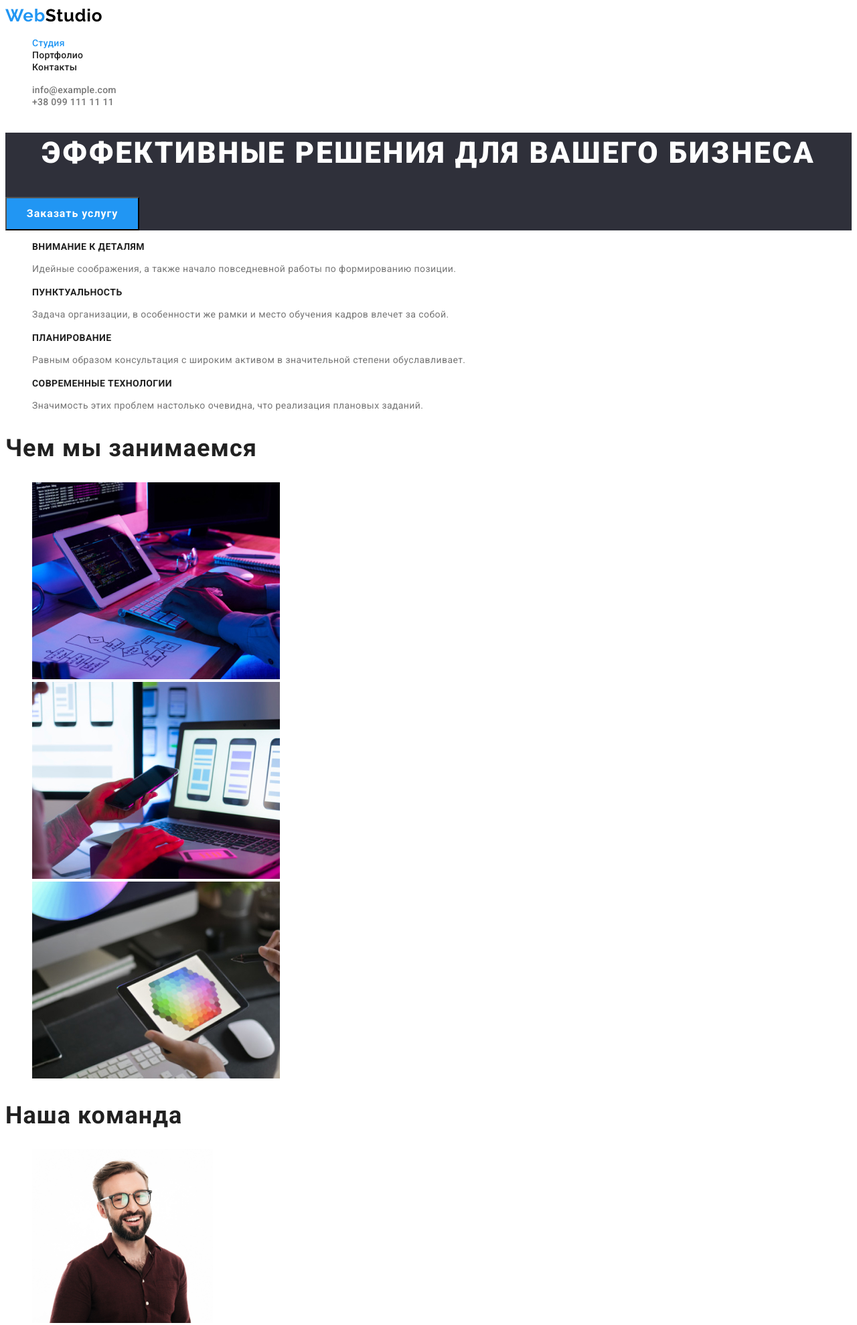
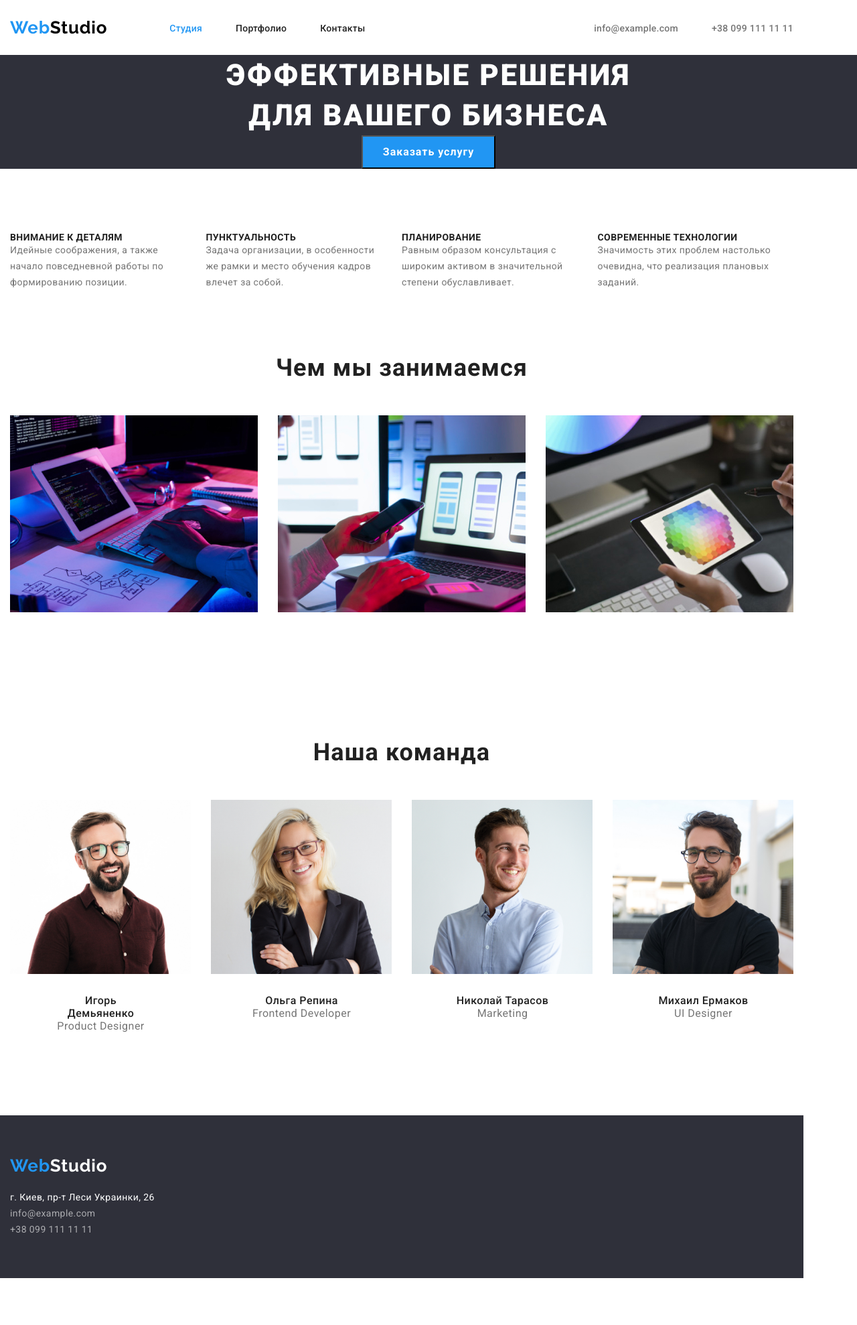
Before and after one commit to Arthur-Arska/goit-markup-hw-03, a plain HTML site: page index.html in a window 1280 px wide. Shown: the top 1978 px of the page at 67% size. After the commit the page ends 1908 px from the top, so only its background shows below. Drawn offline with nearby package versions, Linux system fonts and the light colour scheme.

Commit message:
редактирование css

```diff
--- a/css/styles.css
+++ b/css/styles.css
@@ -1,9 +1,45 @@
+:root {
+  --card-set-gap: 30px;
+}
+
+h1,
+h2,
+h3,
+h4,
+h5,
+h6 {
+  margin: 0;
+}
+
+ul,
+ol {
+  margin: 0;
+  padding: 0;
+}
+
+p {
+  margin: 0;
+}
+
+img {
+  display: block;
+  max-width: 100%;
+  height: auto;
+}
+
 body {
   scroll-behavior: smooth;
 }
 
 ul {
   list-style-type: none;
+}
+
+/* ========== HEADER ==========*/
+
+.header {
+  display: flex;
+  align-items: center;
 }
 
 .logo-studio-black {
@@ -16,23 +52,43 @@ ul {
 
 .logo,
 .nav-list-link,
-.studio-mail,
-.studio-tel,
-.studio-address,
-.footer-address,
-.footer-mail,
-.footer-tel {
+.studio-address-link {
   text-decoration: none;
 }
 
-.logo {
+.header-container {
+  display: flex;
+  align-items: center;
+  width: 1200px;
+  padding-left: 15px;
+  padding-right: 15px;
+}
+
+.navigation {
+  display: flex;
+  align-items: center;
+}
+
+.nav-menu {
+  display: flex;
+  padding-top: 32px;
+  padding-bottom: 32px;
+}
+
+.nav-menu-list:not(:last-child) {
+  margin-right: 50px;
+}
+
+.header .logo {
   font-family: "Raleway", sans-serif;
   font-weight: 700;
   font-size: 26px;
   line-height: 1.192;
   letter-spacing: 0.03em;
   color: #2196f3;
+  margin-right: 93px;
 }
+
 .nav-menu .nav-list-link.current {
   color: #2196f3;
 }
@@ -47,25 +103,68 @@ ul {
 
 .nav-list-link:hover,
 .nav-list-link:focus,
-.studio-mail:hover,
-.studio-mail:focus,
-.studio-tel:hover,
-.studio-tel:focus {
+.studio-address-link:hover,
+.studio-address-link:focus {
   color: #2196f3;
 }
 
-.address {
+.container {
+  padding-left: 15px;
+  padding-right: 15px;
+  margin: 0 auto;
+}
+
+.header .address {
+  margin-left: auto;
+  padding-bottom: 32px;
+  padding-top: 32px;
+}
+
+.address-list {
+  display: flex;
   font-style: normal;
 }
 
-.studio-mail,
-.studio-tel {
+.address-list-item:not(:last-child) {
+  margin-right: 50px;
+}
+
+.studio-address-link {
   font-family: "Roboto", sans-serif;
   font-weight: 500;
   font-size: 14px;
   line-height: 1.143;
   letter-spacing: 0.02em;
   color: #757575;
+}
+
+/* ========== HERO ==========*/
+.hero-baner {
+  background: #2f303a;
+  text-align: center;
+  /* min-height: 600px;*/
+  justify-content: center;
+  align-items: center;
+}
+
+.hero-title {
+  font-family: "Roboto", sans-serif;
+  width: 696px;
+  height: 120px;
+  left: 452px;
+  top: 280px;
+  margin: auto;
+  font-weight: 900;
+  font-size: 44px;
+  line-height: 1.364;
+  letter-spacing: 0.06em;
+  text-transform: uppercase;
+  color: #ffffff;
+}
+
+.hero .main-button {
+  display: block;
+  margin: 0 auto;
 }
 
 .main-button {
@@ -82,23 +181,13 @@ ul {
   top: 430px;
 }
 
-/* ========== HERO ==========*/
-.hero {
-  background: #2f303a;
+/* ========== FEATURES ==========*/
+
+.features {
+  width: 1200px;
+  padding-right: 15px;
+  padding-left: 15px;
 }
-
-.hero-title {
-  font-family: "Roboto", sans-serif;
-  font-weight: 900;
-  font-size: 44px;
-  line-height: 1.364;
-  letter-spacing: 0.06em;
-  text-align: center;
-  text-transform: uppercase;
-  color: #ffffff;
-}
-
-/* ========== FEATURES ==========*/
 
 .feauture-title {
   font-family: "Roboto", sans-serif;
@@ -119,22 +208,65 @@ ul {
   color: #757575;
 }
 
+.feature-list {
+  display: flex;
+  margin-right: 30px;
+  justify-content: space-between;
+}
+
+.feature-list-item:not(:last-child) {
+  margin-right: 30px;
+}
+
+.feature-list-item {
+  padding-top: 94px;
+  width: 270px;
+  left: 215px;
+  top: 800px;
+}
 /* ========== ABOUT PIC ==========*/
+
+.gallery-container {
+  padding-bottom: 94px;
+  width: 1200px;
+  padding-right: 15px;
+  padding-left: 15px;
+}
 
 .gallery-title {
   font-family: "Roboto", sans-serif;
+  text-align: center;
   font-weight: 700;
   font-size: 36px;
   line-height: 1.167;
   letter-spacing: 0.03em;
+  padding-top: 94px;
+  padding-bottom: 50px;
 
   color: #212121;
 }
 
+.gallery-list {
+  display: flex;
+  justify-content: space-between;
+}
+
+.gallery-list-item:not(:last-child) {
+  margin-right: 30px;
+}
 /* ========== OUR TEAM ==========*/
+
+.team {
+  width: 1200px;
+  padding-left: 15px;
+  padding-right: 15px;
+}
 
 .team-title {
   font-family: "Roboto", sans-serif;
+  padding-top: 94px;
+  padding-bottom: 50px;
+  text-align: center;
   font-weight: 700;
   font-size: 36px;
   line-height: 1.167;
@@ -142,8 +274,14 @@ ul {
   color: #212121;
 }
 
+.team-list {
+  display: flex;
+  justify-content: space-between;
+}
+
 .team-member {
   font-family: "Roboto", sans-serif;
+  text-align: center;
   font-weight: 500;
   font-size: 16px;
   line-height: 1.188;
@@ -153,6 +291,7 @@ ul {
 
 .member-post {
   font-family: "Roboto", sans-serif;
+  text-align: center;
   font-weight: 400;
   font-size: 16px;
   line-height: 1.188;
@@ -160,7 +299,44 @@ ul {
   color: #757575;
 }
 
+.team-wrapper {
+  padding-top: 30px;
+  padding-right: 59px;
+  padding-bottom: 30px;
+  padding-left: 60px;
+}
+
+.team-list-item:not(:last-child) {
+  margin-right: 30px;
+}
+
+.team-list-item {
+  padding-bottom: 94px;
+}
+
 /* ========== FOOTER ==========*/
+
+.address-item {
+  text-decoration: none;
+}
+
+.footer-container {
+  width: 1200px;
+  padding-left: 15px;
+  padding-right: 15px;
+  background: #2f303a;
+  padding-top: 60px;
+  padding-bottom: 60px;
+}
+
+.footer-container .logo {
+  font-family: "Raleway", sans-serif;
+  font-weight: 700;
+  font-size: 26px;
+  line-height: 1.192;
+  letter-spacing: 0.03em;
+  color: #2196f3;
+}
 
 .footer-address {
   font-family: "Roboto", sans-serif;
@@ -169,6 +345,11 @@ ul {
   line-height: 1.714;
   letter-spacing: 0.03em;
   color: #ffffff;
+}
+
+.address {
+  font-style: normal;
+  padding-top: 20px;
 }
 
 .footer-mail,
@@ -181,11 +362,49 @@ ul {
   color: rgba(255, 255, 255, 0.6);
 }
 
-footer {
-  background: #2f303a;
+/* ========== PORTFOLIO ==========*/
+
+.button-list {
+  display: flex;
+  justify-content: center;
 }
 
-/* ========== PORTFOLIO ==========*/
+/*========== FLEX-CONTAINER ==========*/
+
+.flex-container {
+  width: 1200px;
+  padding-left: 15px;
+  padding-right: 15px;
+  margin-right: auto;
+  margin-left: auto;
+  display: flex;
+  flex-wrap: wrap;
+}
+
+.flex-card {
+  padding: 0;
+  margin: 0;
+  list-style: none;
+  /*outline: 1px solid tomato;*/
+  display: flex;
+  flex-wrap: wrap;
+  margin-left: calc(-1 * var(--card-set-gap));
+  margin-top: calc(-1 * var(--card-set-gap));
+}
+
+.flex-card > .flex-element {
+  /*outline: 1px solid yellow;*/
+  flex-basis: calc(100% / 3 - var(--card-set-gap));
+  margin-left: var(--card-set-gap);
+  margin-top: var(--card-set-gap);
+}
+
+/*.flex-element {
+  width: 370px;
+  margin-right: 30px;
+  margin-bottom: 30px;
+  background-color: green;
+}*/
 
 .visually-hidden {
   position: absolute;
@@ -219,6 +438,10 @@ a {
   text-decoration: none;
 }
 
+.card-content {
+  padding: 10px;
+}
+
 .portfolio-item-title {
   font-family: "Roboto", sans-serif;
   font-weight: 700;
--- a/index.html
+++ b/index.html
@@ -5,6 +5,7 @@
     <meta charset="UTF-8">
     <meta name="viewport" content="width=device-width, initial-scale=1.0">
     <title>Студия</title>
+    <link rel="stylesheet" href="https://cdnjs.cloudflare.com/ajax/libs/modern-normalize/1.0.0/modern-normalize.min.css">
     <link rel="preconnect" href="https://fonts.gstatic.com">
     <link href="https://fonts.googleapis.com/css2?family=Roboto:wght@400;500;700;900&display=swap" rel="stylesheet">
     <link rel="preconnect" href="https://fonts.gstatic.com">
@@ -15,57 +16,61 @@
 <body>
     <!-- Верхняя линия -->
     <header class="header">
+        <div class="header-container">
             <nav class="navigation">
-            <a class="logo" href="./">
-                Web<span class="logo-studio-black">Studio</span>
-            </a>
+                <a class="logo" href="index.html"><p>Web<span class="logo-studio-black">Studio</span></p></a>
+
                 <ul class="nav-menu">
-                <li>
+                    <li class="nav-menu-list">
                         <a class="nav-list-link current" href="index.html">Студия</a>
                     </li>
-                <li>
+                    <li class="nav-menu-list">
                         <a class="nav-list-link" href="portfolio.html">Портфолио</a>
                     </li>
-                <li>
+                    <li class="nav-menu-list">
                         <a class="nav-list-link" href="contacts.html">Контакты</a>
                     </li>
                 </ul>
             </nav>
-        <address>
-            <ul class="address">
-                <li>
-                    <a class="studio-mail" href="mailto:info@example.com">info@example.com</a>
+            <address class="address">
+            <ul class="address-list">
+                <li class="address-list-item">
+                    <a class="studio-address-link" href="mailto:info@example.com">info@example.com</a>
                 </li>
-                <li>
-                    <a class="studio-tel" href="tel:+380991111111">+38 099 111 11 11</a>
+                <li class="address-list-item">
+                    <a class="studio-address-link" href="tel:+380991111111">+38 099 111 11 11</a>
                 </li>
             </ul>
             </address>
+        </div>
     </header>
     <main>
         <!-- Hero -->
         <section class="hero">
+            <div class="hero-baner">
                 <h1 class="hero-title">Эффективные решения для вашего бизнеса</h1>
                 <button class="main-button" type="button">Заказать услугу</button>
+            </div>
         </section>
+        </div>
         <!-- Features -->
-        <section>
+        <section class="studio-features">
             <h2 hidden>особенности студии</h2>
             <div class="features">
-                <ul class="feature-lis list">
-                    <li>
+                <ul class="feature-list list">
+                    <li class="feature-list-item">
                         <h3 class="feauture-title">Внимание к деталям</h3>
                         <p class="feauture-description">Идейные соображения, а также начало повседневной работы по формированию позиции.</p>
                     </li>
-                    <li>
+                    <li class="feature-list-item">
                         <h3 class="feauture-title">Пунктуальность</h3>
                         <p class="feauture-description">Задача организации, в особенности же рамки и место обучения кадров влечет за собой.</p>
                     </li>
-                    <li>
+                    <li class="feature-list-item">
                         <h3 class="feauture-title">Планирование</h3>
                         <p class="feauture-description">Равным образом консультация с широким активом в значительной степени обуславливает.</p>
                     </li>
-                    <li>
+                    <li class="feature-list-item">
                         <h3 class="feauture-title">Современные технологии</h3>
                         <p class="feauture-description">Значимость этих проблем настолько очевидна, что реализация плановых заданий.</p>
                     </li>
@@ -73,67 +78,82 @@
             </div>
         </section>
         <!-- About pic -->
-        <section>
+        <section class="gallery-container">
             <h2 class="gallery-title">Чем мы занимаемся</h2>
+            <div class="gallery">
                 <ul class="gallery-list list">
-                <li>
+                <li class="gallery-list-item">
                     <img src="./images/gallery/gallery-1.jpg" alt="программист печатает код" width="370" height="294">
                 </li>
-                <li>
+                <li class="gallery-list-item">
                     <img src="./images/gallery/gallery-2.jpg" alt="программист выбирает разметку страницы смартфона"
                         width="370" height="294">
                 </li>
-                <li>
+                <li class="gallery-list-item">
                     <img src="./images/gallery/gallery-3.jpg" alt="дизайнер выбирает цвет на планшете" width="370"
                         height="294">
                 </li>
                 </ul>
+            </div>
         </section>
         <!-- Our team -->
         <section class="studio-team">
+            <div class="team">
                 <h2 class="team-title">Наша команда</h2>
                 <ul class="team-list list">
-                <li>
+                    <li class="team-list-item">
                         <img src="./images/specialists/specialists-1.jpg" alt="Игорь Демьяненко" width="270" height="260">
+                        <div class="team-wrapper">
                             <h3 class="team-member">Игорь Демьяненко</h3>
                             <p class="member-post" lang="en">Product Designer</p>
+                        </div>
                     </li>
-                <li>
+                    <li class="team-list-item">
                         <img src="./images/specialists/specialists-2.jpg" alt="Ольга Репина" width="270" height="260">
+                        <div class="team-wrapper">
                             <h3 class="team-member">Ольга Репина</h3>
                             <p class="member-post" lang="en">Frontend Developer</p>
+                        </div>
                     </li>
-                <li>
+                    <li class="team-list-item">
                         <img src="./images/specialists/specialists-3.jpg" alt="Николай Тарасов" width="270" height="260">
+                        <div class="team-wrapper">
                             <h3 class="team-member">Николай Тарасов</h3>
                             <p class="member-post" lang="en">Marketing</p>
-                <li>
+                        </div>
+                    </li>
+                    <li class="team-list-item">
                         <img src="./images/specialists/specialists-4.jpg" alt="Михаил Ермаков" width="270" height="260">
+                        <div class="team-wrapper">
                             <h3 class="team-member">Михаил Ермаков</h3>
                             <p class="member-post" lang="en">UI Designer</p>
+                        </div>
                     </li>
                 </ul>
+            </div>
         </section>
     </main>
     <!-- Подвал -->
     <footer>
+        <div class="footer-container">
             <a class="logo" href="./">
-            Web<span class="logo-studio-white">Studio</span>
+                <p>Web<span class="logo-studio-white">Studio</span></p>
             </a>
             <address>
-            <ul class="address list">
-                <li>
+                <ul class="address">
+                    <li class="address-item">
                         <a class="footer-address" href="https://goo.gl/maps/x4nBV2eikP3uwNPG8" target="_blank">г. Киев, пр-т
                             Леси Украинки, 26</a>
                     </li>
-                <li>
+                    <li class="address-item">
                         <a class="footer-mail" href="mailto:info@example.com">info@example.com</a>
                     </li>
-                <li>
+                    <li class="address-item">
                         <a class="footer-tel" href="tel:+380991111111">+38 099 111 11 11</a>
                     </li>
                 </ul>
             </address>
+        </div>
     </footer>
     </body>
 
```
Also changed, not shown: portfolio.html (+61 -56 lines). Lines whose indentation alone changed are shown as unchanged.
